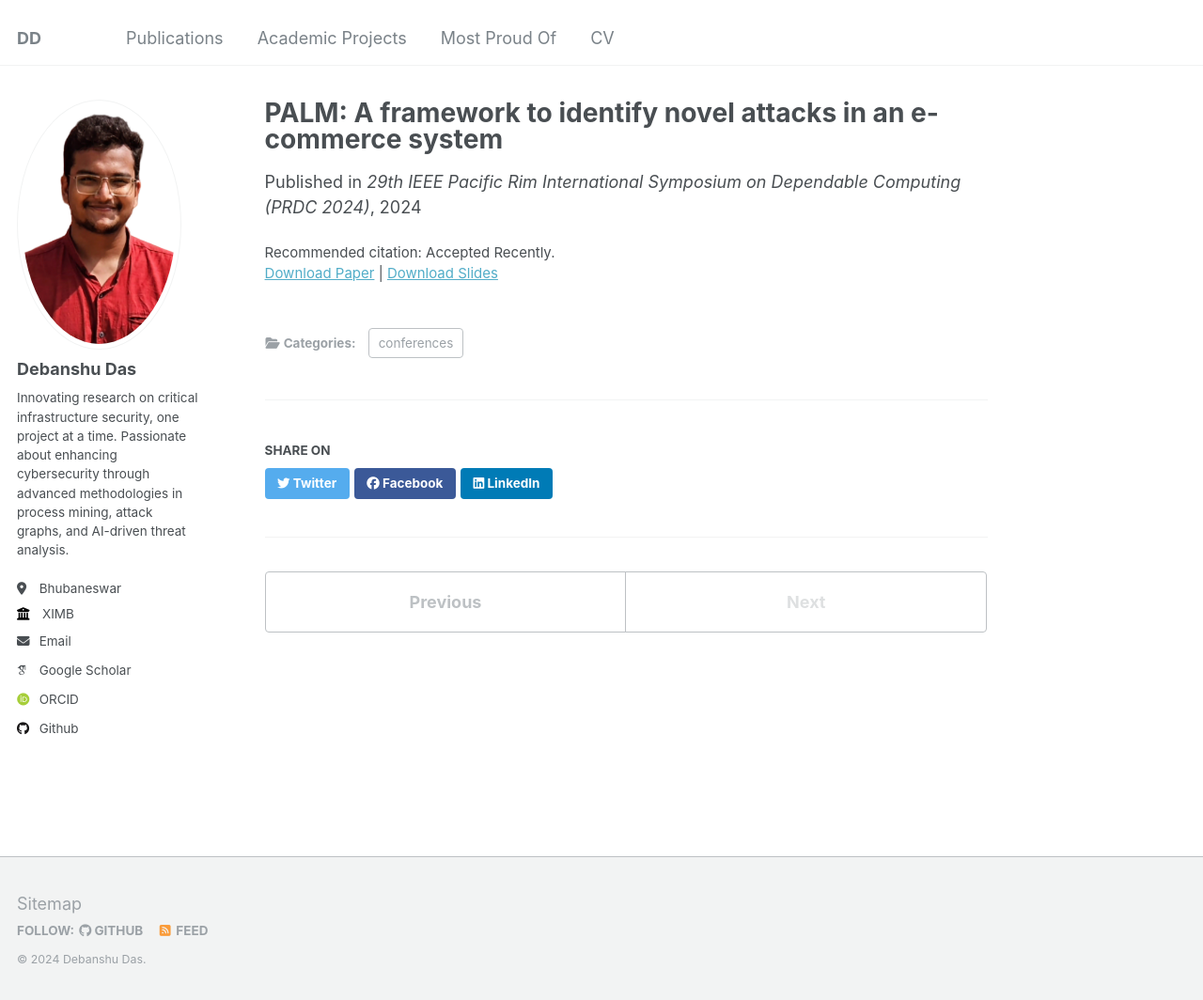
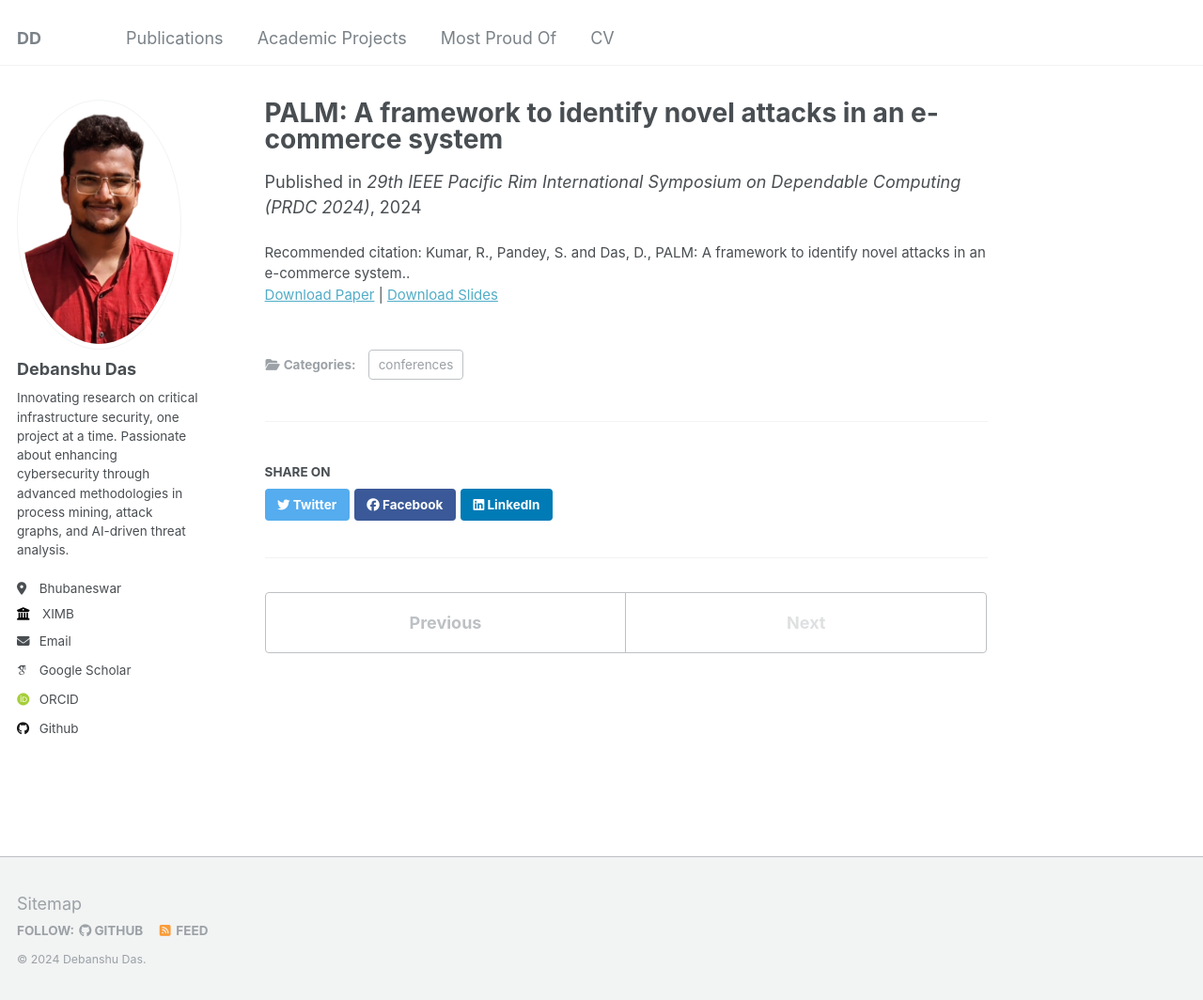
Before and after one commit to DebanshuCS/DDAcademia, a Jekyll site: the page built from _publications/2015-10-01-paper-title-number-3.md, in a window 1280 px wide and 1067 px high. Shown: the top 1064 px of the window at 94% size. Built offline with Jekyll 4.4.1, drawn with Linux system fonts in a browser that asks for light colours; some web fonts are replaced.

Commit message:
citation update.

```diff
--- a/_publications/2015-10-01-paper-title-number-3.md
+++ b/_publications/2015-10-01-paper-title-number-3.md
@@ -8,5 +8,5 @@ date: 2024-08-01
 venue: '29th IEEE Pacific Rim International Symposium on Dependable Computing (PRDC 2024)'
 slidesurl: 'http://na'
 paperurl: 'http://na'
-citation: 'Accepted Recently.'
+citation: 'Kumar, R., Pandey, S. and Das, D., PALM: A framework to identify novel attacks in an e-commerce system..'
 ---
```
